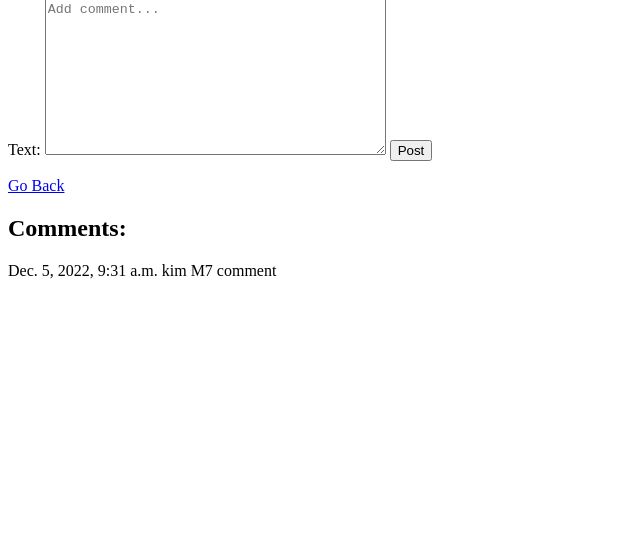
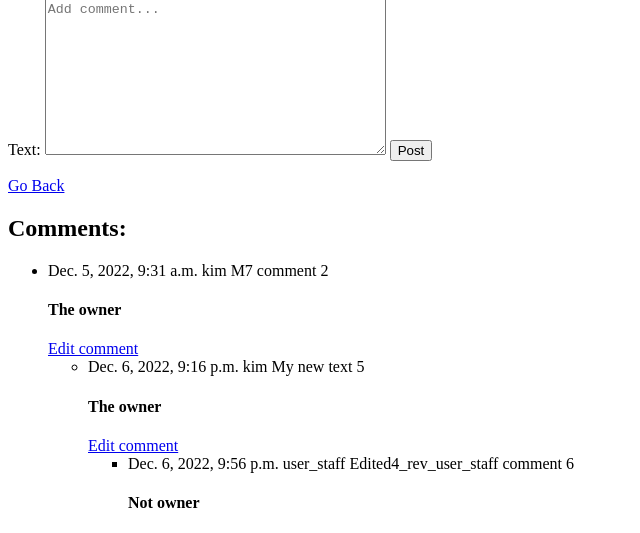
Before and after one commit to KrasimirMuratovski/fragmantica, a Django app: page /perfumes/1/ in a window 1280 px wide. Shown: the part 839-1372 px from the top of the page, without its empty margins (0-640 px from the left). Before the commit the page ends 1127 px from the top, so only its background shows below. Run offline with Django 4.2, Linux system fonts and the light colour scheme; the first user in the database is signed in; data comes from the database, SQL or seed files in the repository; data that the repository does not hold is empty.

Commit message:
Added users/owner to comments; comment edit form

```diff
--- a/fragmantica/perfumes/forms.py
+++ b/fragmantica/perfumes/forms.py
@@ -15,13 +15,19 @@
                 attrs={'cols': 40,'rows': 10,'placeholder': 'Add comment...'},),}
 
 
-
 class PerfumePossessionForm(forms.ModelForm):
     class Meta:
         model = PerfumePossession
         fields = ('possession',)
         widgets = {'possession': forms.Select()}
         # widgets = {'possession': forms.ModelChoiceField()}
+
+
+class PerfumeCommentEditForm(forms.ModelForm):
+    class Meta:
+        model = PerfumeComment
+        fields = ('text',)
+        # field_classes = {"username": UsernameField}
 
 
 
--- a/fragmantica/perfumes/urls.py
+++ b/fragmantica/perfumes/urls.py
@@ -1,10 +1,17 @@
-from django.urls import path
+from django.urls import path, include
 
-from fragmantica.perfumes.views import PerfumeListView, PerfumeDetailsView, comment_perfume, possession_perfume
+from fragmantica.perfumes.views import PerfumeListView, PerfumeDetailsView, comment_perfume, possession_perfume, \
+	perfume_comment_edit
 
 urlpatterns = (
 	path('', PerfumeListView.as_view(), name='list perfumes'),
 	path('<int:pk>/', PerfumeDetailsView.as_view(), name='details perfume'),
-	path('comment/<int:perfume_id>/', comment_perfume, name='comment perfume'),
 	path('posession/<int:perfume_id>/', possession_perfume, name='possession perfume'),
-)
+	path('comment/<int:perfume_id>/', include([
+		path('', comment_perfume, name='comment perfume'),
+		path('edit/', perfume_comment_edit, name='perfume comment edit'),
+												]
+											)
+		 ),
+
+			)
--- a/fragmantica/perfumes/views.py
+++ b/fragmantica/perfumes/views.py
@@ -2,10 +2,11 @@
 # from django.urls import reverse_lazy
 from django.contrib.auth import get_user_model
 from django.contrib.auth.decorators import login_required
-from django.shortcuts import redirect
+from django.shortcuts import redirect, render
 from django.views.generic import DetailView, ListView
 
-from fragmantica.perfumes.forms import PerfumeCommentForm, PerfumePossessionForm
+from fragmantica.common.models import PerfumeComment
+from fragmantica.perfumes.forms import PerfumeCommentForm, PerfumePossessionForm, PerfumeCommentEditForm
 from fragmantica.perfumes.models import Perfume
 
 UserModel=get_user_model()
@@ -21,6 +22,7 @@
         context = super().get_context_data(**kwargs)
         context['perfume_notes'] = self.object.note.all()
         context['perfume_comments'] = self.object.perfumecomment_set.all()
+        context['request_user']= self.request.user
         context['perfume_possession'] = self.object.perfumepossession_set.all()
         context['comment_form'] = PerfumeCommentForm()
         context['possession_form'] = PerfumePossessionForm()
@@ -62,8 +64,21 @@
     return redirect('details perfume', perfume_id)
 
 
+@login_required
+def perfume_comment_edit(request, perfume_id):
+    comment=PerfumeComment.objects.get(pk=perfume_id)
+    # perfume_id=comment.perfume.pk
+    if request.method == 'GET':
+        form = PerfumeCommentEditForm(instance=comment)
+    else:
+        form = PerfumeCommentEditForm(request.POST, instance=comment)
+        if form.is_valid():
+            form.save()
+            # return redirect('details perfume', pk=perfume_id)
+            return redirect('index')
 
-
+    context = {'form': form, 'comment':comment, 'perfume_id':perfume_id}
+    return render(request, 'perfumes/perfume-comment-edit.html', context)
 
 # TODO:remove/ context:
 # context['logged_in'] = self.object.perfumecomment_set.all()
@@ -84,3 +99,11 @@
 # context['user_id'] = self.user.pk
 # profile.user = request.user
 # user_id = request.user.pk,
+
+
+# current_user=self.object.fraguser_set
+# print(current_user)
+# queryset=self.object.fraguser_set.all().values('password')
+# print(str(queryset.query))
+# print(str(queryset))
+# print(str(queryset.query.username))
--- a/templates/perfumes/details-perfume.html
+++ b/templates/perfumes/details-perfume.html
@@ -84,11 +84,22 @@
         {#        Perfume comments#}
         {% if perfume_comments %}
             <h2>Comments:</h2>
+
             {% for perfume_comment in perfume_comments %}
-
+                <ul>
+                    <li>
                         {{ perfume_comment.publication_date_and_time }}
                         {{ perfume_comment.user }}
                         {{ perfume_comment.text }}
+                        {{ perfume_comment.id }}
+                        {% if perfume_comment.user == request_user %}
+                            <h4>The owner</h4>
+                        <a href="{% url 'perfume comment edit' perfume_id=perfume_comment.id %}">Edit comment</a>
+                            {% else %}
+                            <h4>Not owner</h4>
+                            </li>
+                            </ul>
+                        {% endif %}
             {% endfor %}
         {% endif %}
 {#       End Perfume comments#}
```
Also changed, not shown: fragmantica/common/forms.py (+1 -14 lines), templates/perfumes/perfume-comment-edit.html (added, +10 -0 lines), db.sqlite3. Lines whose indentation alone changed are shown as unchanged.
